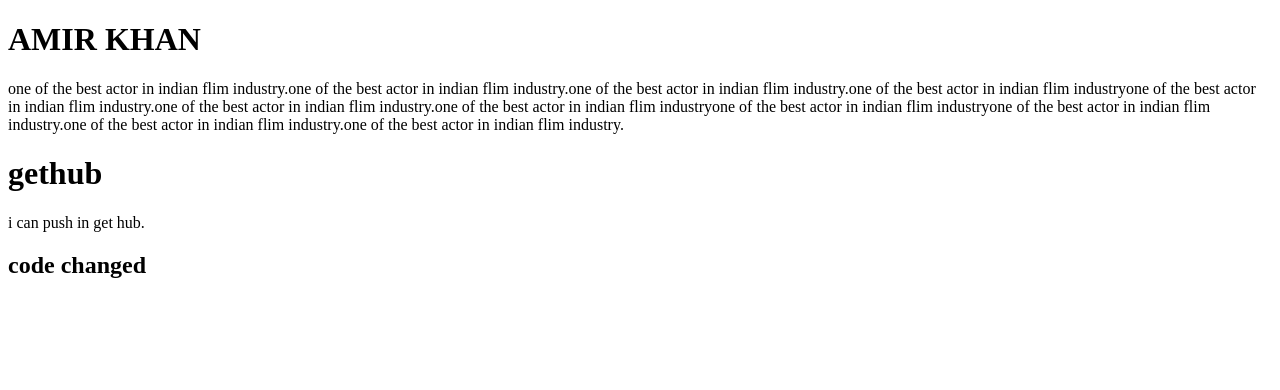
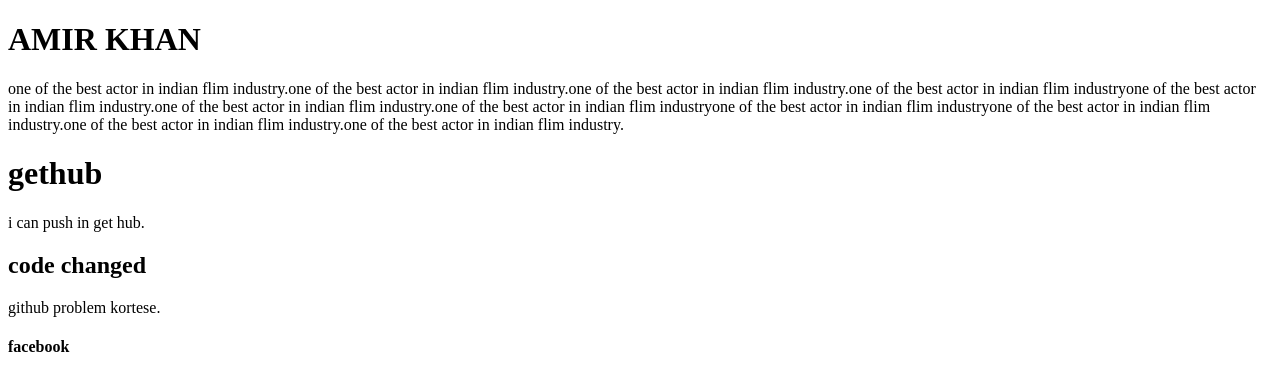
Before and after one commit to ataurrah/my-2nd-ripo, a plain HTML site: page in.html in a window 1280 px wide. Drawn offline with Linux system fonts and the light colour scheme.

Commit message:
ikht hikhgik

```diff
--- a/in.html
+++ b/in.html
@@ -4,7 +4,7 @@
     <meta charset="UTF-8">
     <meta http-equiv="X-UA-Compatible" content="IE=edge">
     <meta name="viewport" content="width=device-width, initial-scale=1.0">
-    <title>my 2nd ripot</title>
+    <title>my 2nd ripo</title>
 </head>
 <body>
     <h1>AMIR KHAN</h1>
@@ -12,6 +12,8 @@
     <h1>gethub</h1>
     <p>i can push in get hub.</p>
     <h2>code changed</h2>
+    <P>github problem kortese.</P>
+    <h4>facebook</h4>
 
 
 
```
